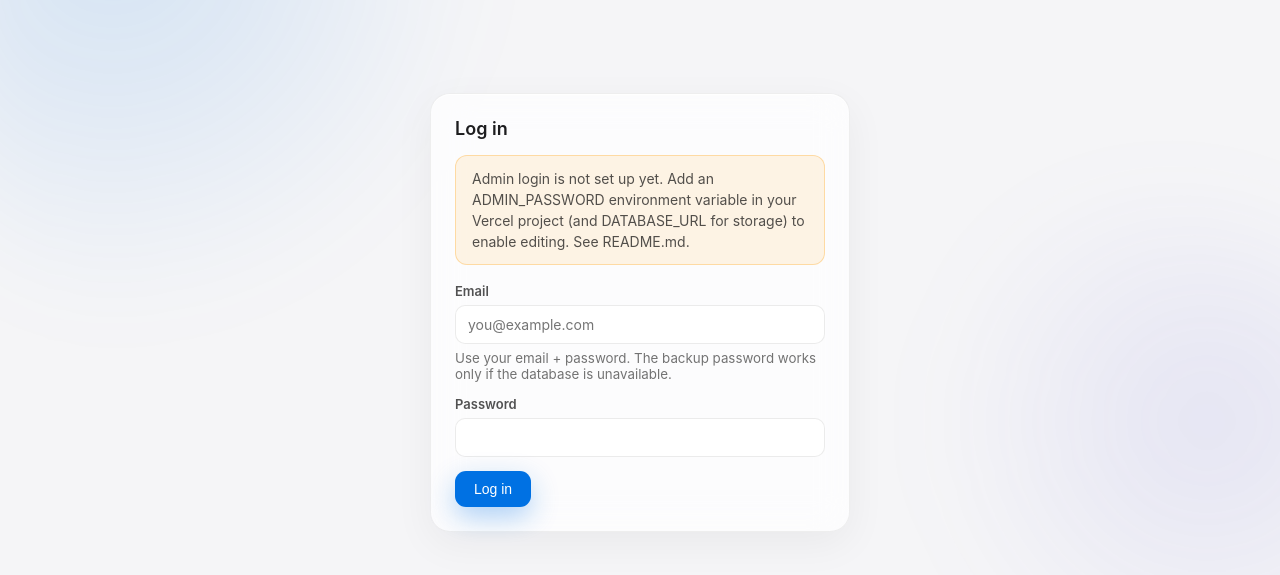
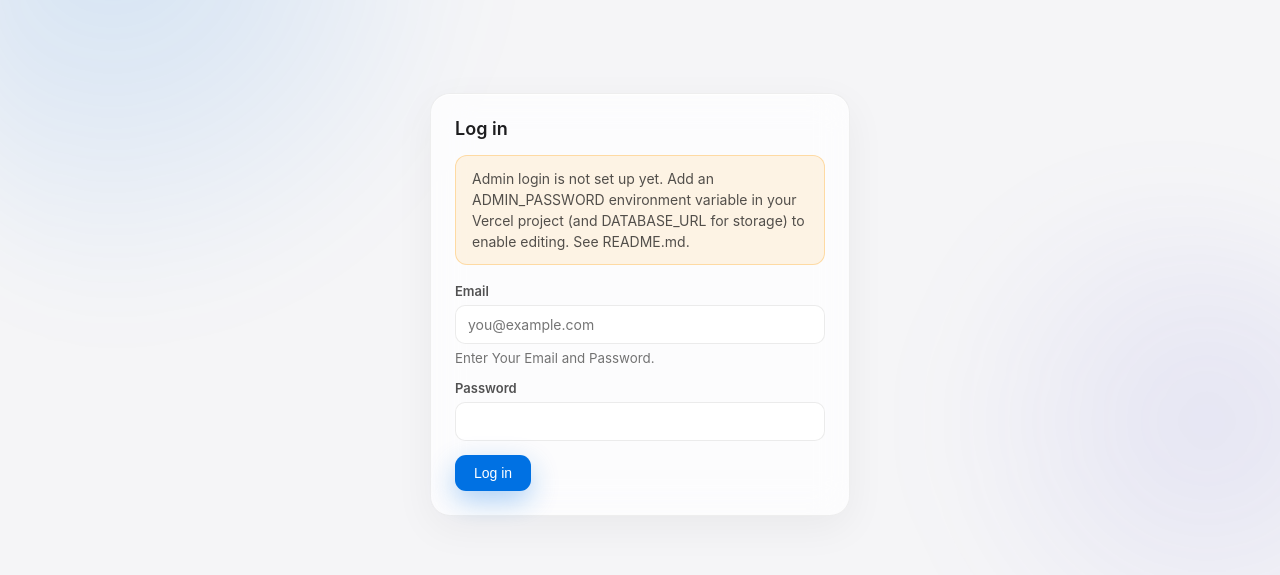
Before and after one commit to thowdan/portofolio-live, a website: page admin.html in a window 1280 px wide. Shown: the part 123-698 px from the top of the page. Drawn offline with Linux system fonts and the light colour scheme; no server answers.

Commit message:
feat: update login instructions for clarity on email and password entry

```diff
--- a/admin.html
+++ b/admin.html
@@ -53,7 +53,7 @@
         <div class="field">
           <label for="email">Email</label>
           <input type="email" id="email" autocomplete="username" placeholder="you@example.com">
-          <small class="muted">Use your email + password. The backup password works only if the database is unavailable.</small>
+          <small class="muted">Enter Your Email and Password.</small>
         </div>
         <div class="field">
           <label for="password">Password</label>
```
